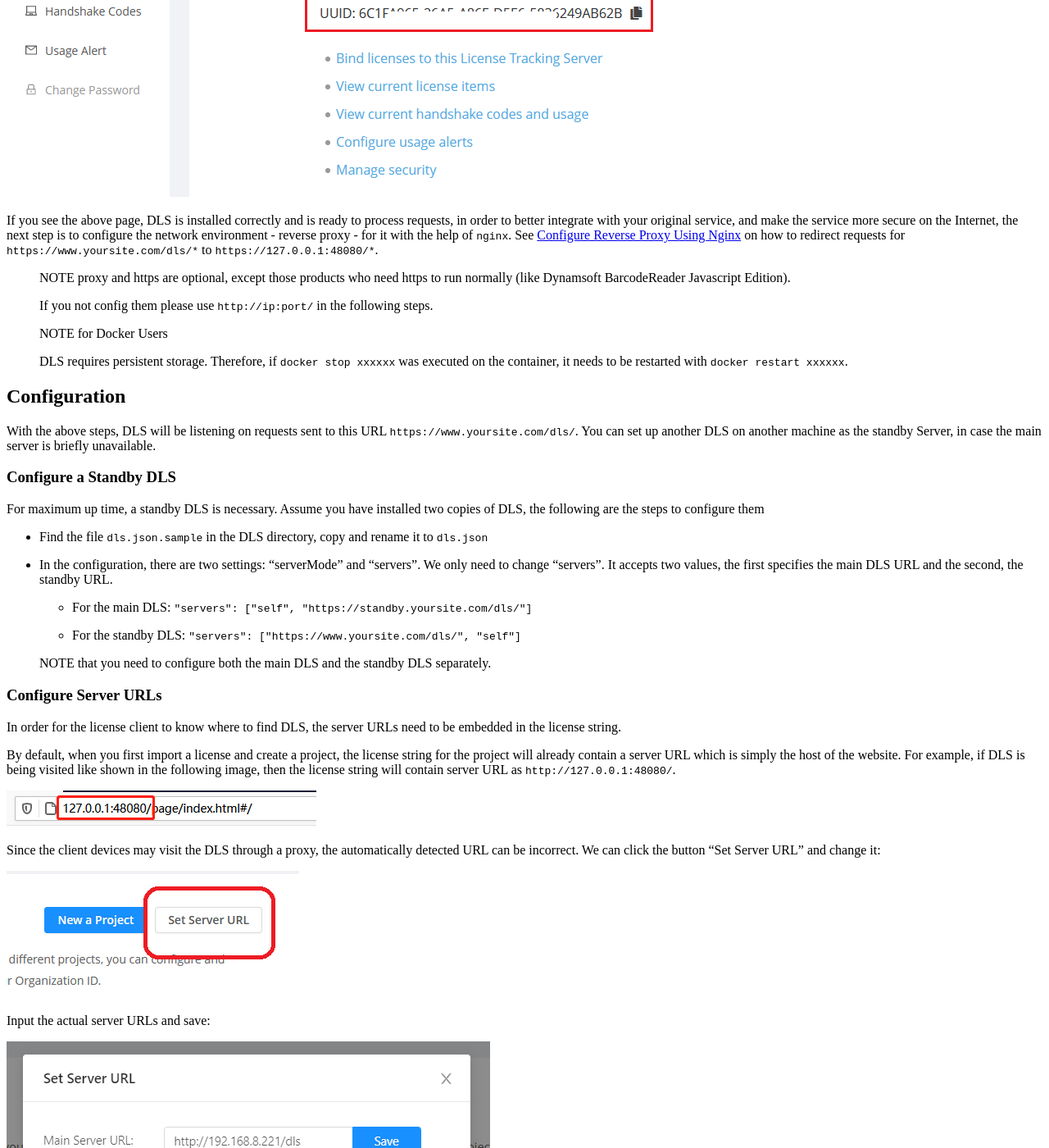
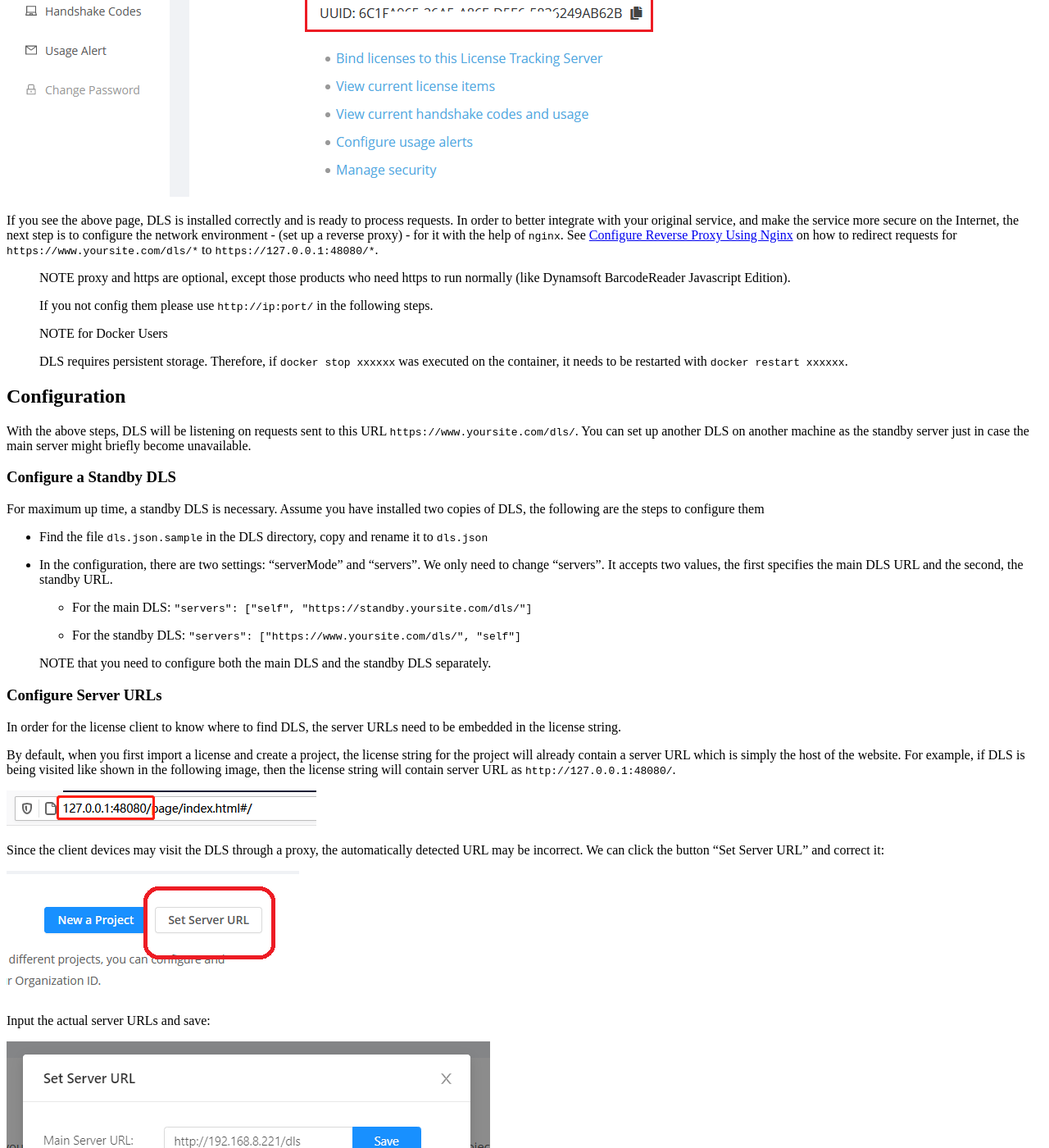
Before and after one commit to dynamsoft-docs/license-server-docs, a Jekyll site: the page built from selfhosting/DLSonLinux.md, in a window 1280 px wide and 1400 px high, scrolled down 1636 px. Shown: the whole window at 82% size. Built offline with Jekyll 4.4.1, drawn with Linux system fonts in a browser that asks for light colours.

Commit message:
Create DLSonLinux.md
typos and such

```diff
--- a/selfhosting/DLSonLinux.md
+++ b/selfhosting/DLSonLinux.md
@@ -87,7 +87,7 @@ After that, you will land on the home page where you can find the UUID of this D
 
 ![DLS-HomePage-001]({{site.assets}}imgs/dls-homepage.png)
 
-If you see the above page, DLS is installed correctly and is ready to process requests, in order to better integrate with your original service, and make the service more secure on the Internet, the next step is to configure the network environment - reverse proxy - for it with the help of `nginx`.  See [Configure Reverse Proxy Using Nginx]({{site.selfhosted}}configurereverseproxyusingnginx.html) on how to redirect requests for `https://www.yoursite.com/dls/*` to `https://127.0.0.1:48080/*`.
+If you see the above page, DLS is installed correctly and is ready to process requests. In order to better integrate with your original service, and make the service more secure on the Internet, the next step is to configure the network environment - (set up a reverse proxy) - for it with the help of `nginx`.  See [Configure Reverse Proxy Using Nginx]({{site.selfhosted}}configurereverseproxyusingnginx.html) on how to redirect requests for `https://www.yoursite.com/dls/*` to `https://127.0.0.1:48080/*`.
 
 > NOTE proxy and https are optional, except those products who need https to run normally (like Dynamsoft BarcodeReader Javascript Edition).
 >
@@ -99,7 +99,7 @@ If you see the above page, DLS is installed correctly and is ready to process re
 
 ## Configuration
 
-With the above steps, DLS will be listening on requests sent to this URL `https://www.yoursite.com/dls/`. You can set up another DLS on another machine as the standby Server, in case the main server is briefly unavailable.
+With the above steps, DLS will be listening on requests sent to this URL `https://www.yoursite.com/dls/`. You can set up another DLS on another machine as the standby server just in case the main server might briefly become unavailable.
 
 ### Configure a Standby DLS
 
@@ -123,7 +123,7 @@ By default, when you first import a license and create a project, the license st
 
 ![dls-url-001]({{site.assets}}imgs/dls-url-config-001.png)
 
-Since the client devices may visit the DLS through a proxy, the automatically detected URL can be incorrect. We can click the button "Set Server URL" and change it:
+Since the client devices may visit the DLS through a proxy, the automatically detected URL may be incorrect. We can click the button "Set Server URL" and correct it:
 
 ![dls-url-002]({{site.assets}}imgs/dls-url-config-002.png)
 
```
